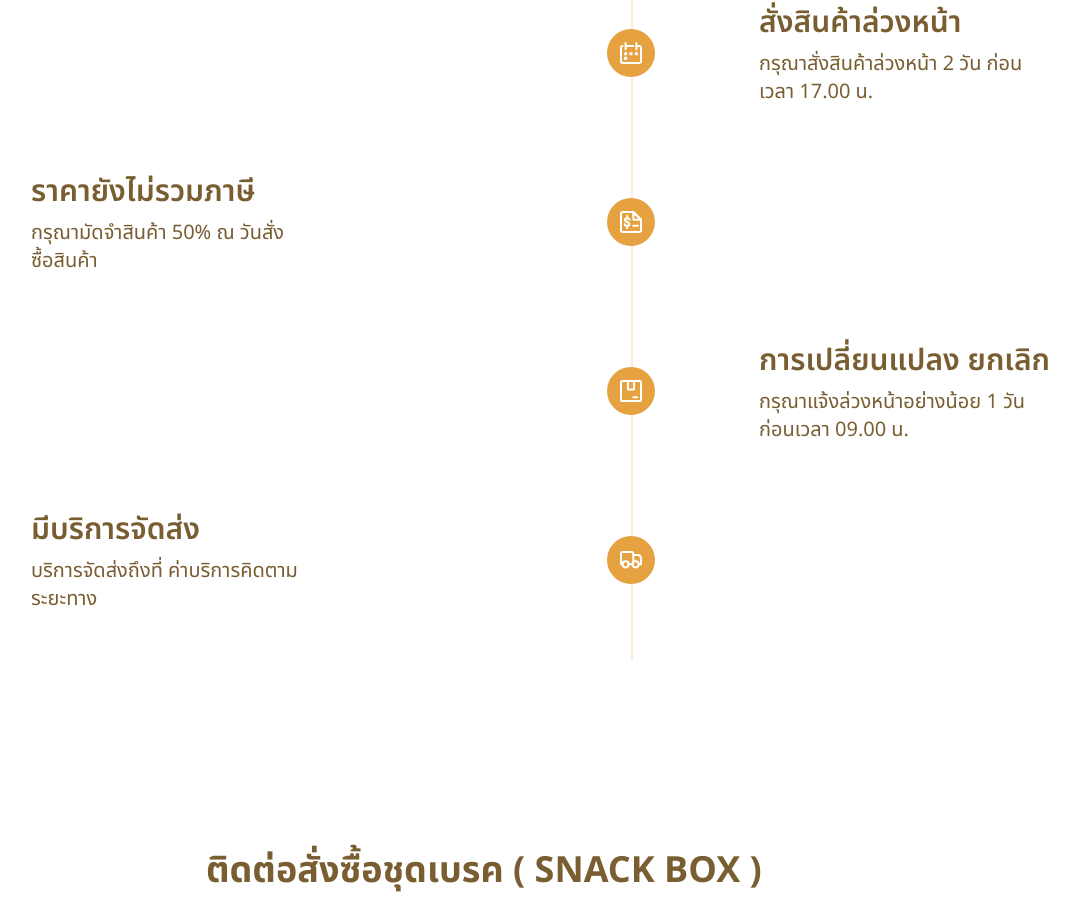
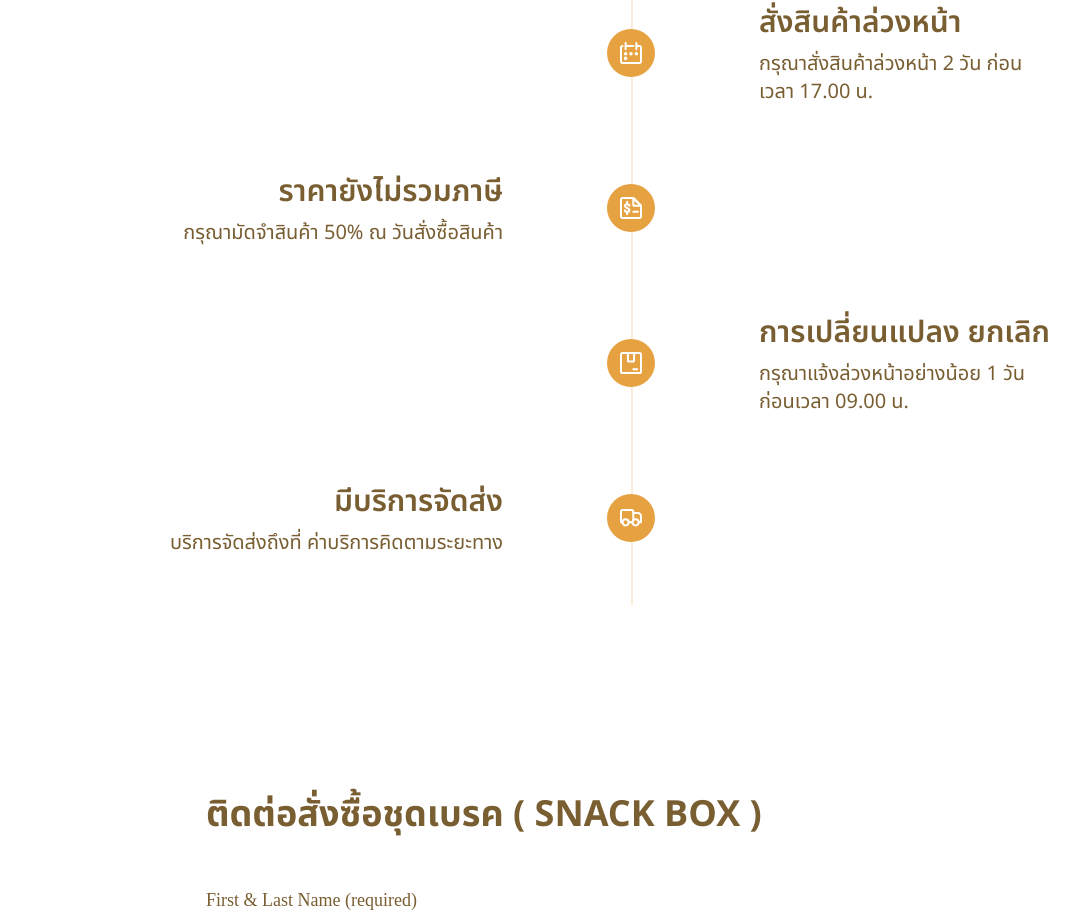
Before and after one commit to MarkSuttirak/homebakery, a React (Create React App) app: page /snackbox in a window 1280 px wide. Shown: the part 2803-3720 px from the top of the page, without its empty margins (9-1088 px from the left). Built offline with nearby package versions, Linux system fonts and the light colour scheme.

Commit message:
Update snackbox.js

```diff
--- a/src/pages/snackbox.js
+++ b/src/pages/snackbox.js
@@ -220,11 +220,11 @@ function SnackBox() {
 
                 <img src={timeline_icon_2} alt="" />
               </div>
-              <div class="order-1  w-5/12 px-6 py-4">
+              <div class="order-1  w-5/12 px-6 py-4 text-right">
               <h3 class="mb-1 font-semibold font-noto-sans-thai text-[#795E32] text-[30px]">
                   ราคายังไม่รวมภาษี
                 </h3>
-                <p class="text-[#795E32] text-[20px] leading-[28px] font-noto-sans-thai max-w-[268px]">
+                <p class="text-[#795E32] text-[20px] leading-[28px] font-noto-sans-thai">
                   กรุณามัดจำสินค้า 50% ณ วันสั่งซื้อสินค้า
                 </p>
               </div>
@@ -250,11 +250,11 @@ function SnackBox() {
 
                 <img src={timeline_icon_4} alt="" />
               </div>
-              <div class="order-1  w-5/12 px-6 py-4">
+              <div class="order-1  w-5/12 px-6 py-4 text-right">
                 <h3 class="mb-1 font-semibold font-noto-sans-thai text-[#795E32] text-[30px]">
                   มีบริการจัดส่ง
                 </h3>
-                <p class="text-[#795E32] text-[20px] leading-[28px] font-noto-sans-thai max-w-[268px]">
+                <p class="text-[#795E32] text-[20px] leading-[28px] font-noto-sans-thai ">
                   บริการจัดส่งถึงที่ ค่าบริการคิดตามระยะทาง
                 </p>
               </div>
```
